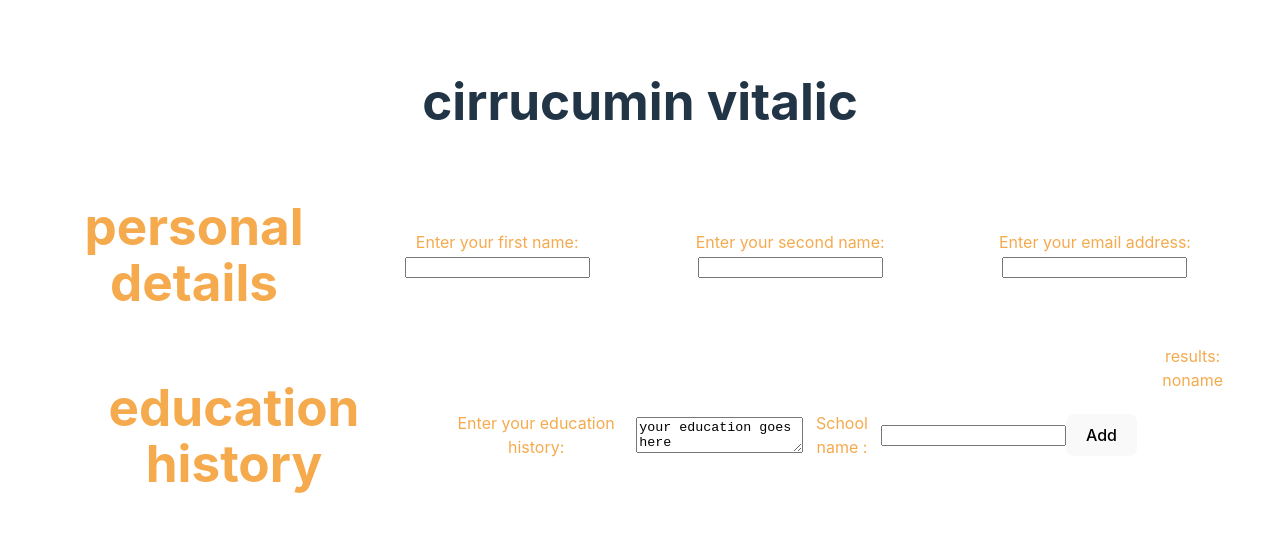
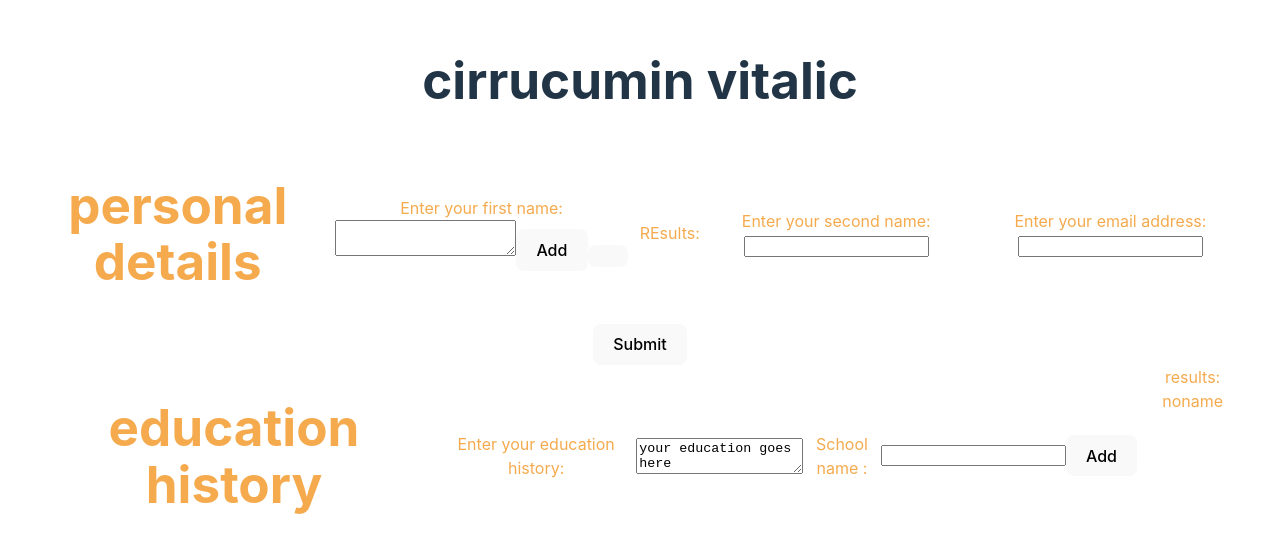
Before and after one commit to Bol-o/react-learning, a React (Vite) app in the folder runy-nose-react-app/: page / in a window 1280 px wide. Shown: the part 118-670 px from the top of the page. Built offline with nearby package versions, Linux system fonts and the light colour scheme.

Commit message:
REally pleased with me self bruv innit
Feeling shit, but made myself go through this (fookin depresssian),
I've set up a add and an edit button, using name state variable with
both buttons. Am pleases as 15min ago was thinking 'I will never be able
to do this', and little by little I did it!

```diff
--- a/runy-nose-react-app/src/persDetails.jsx
+++ b/runy-nose-react-app/src/persDetails.jsx
@@ -1,8 +1,38 @@
-import React from "react";
+import React, { useState } from "react";
 import './App.css'
+
+//const [submButt, setSubmButt] = useState('')
+
+function submitButton(){
+  var submBut = document.getElementById('edit');
+  submBut.innerText = 'Edit'
+
+}
 
 
 function PersDetails(){
+
+  const [name, setName] = useState('');
+
+  const onButtonClick = () => {
+    const firstName = document.getElementById('firstName')
+
+    setName(firstName.value)
+    firstName.value = '';
+
+
+    submitButton()
+  }
+
+  const editName = () => {
+
+    firstName.value = name
+    setName('')
+
+
+  }
+
+
 
     return (
         <>
@@ -12,8 +42,24 @@ function PersDetails(){
 
     <form>
       <label>Enter your first name:
-        <input type="text" />
+        <textarea type="text" id="firstName"> </textarea>
+        <button
+            type="button"
+            onClick={onButtonClick}
+            >Add</button>
+
+        <button
+            id="edit"
+            type="button"
+            onClick={editName}
+
+           >
+
+
+        </button>
       </label>
+      <div>REsults: {name}</div>
+
     </form>
     <form>
       <label>Enter your second name:
@@ -25,7 +71,10 @@ function PersDetails(){
         <input type="email" />
       </label>
     </form>
+
+
     </div>
+    <button id="submit">Submit</button>
     </>
     )
 
```
